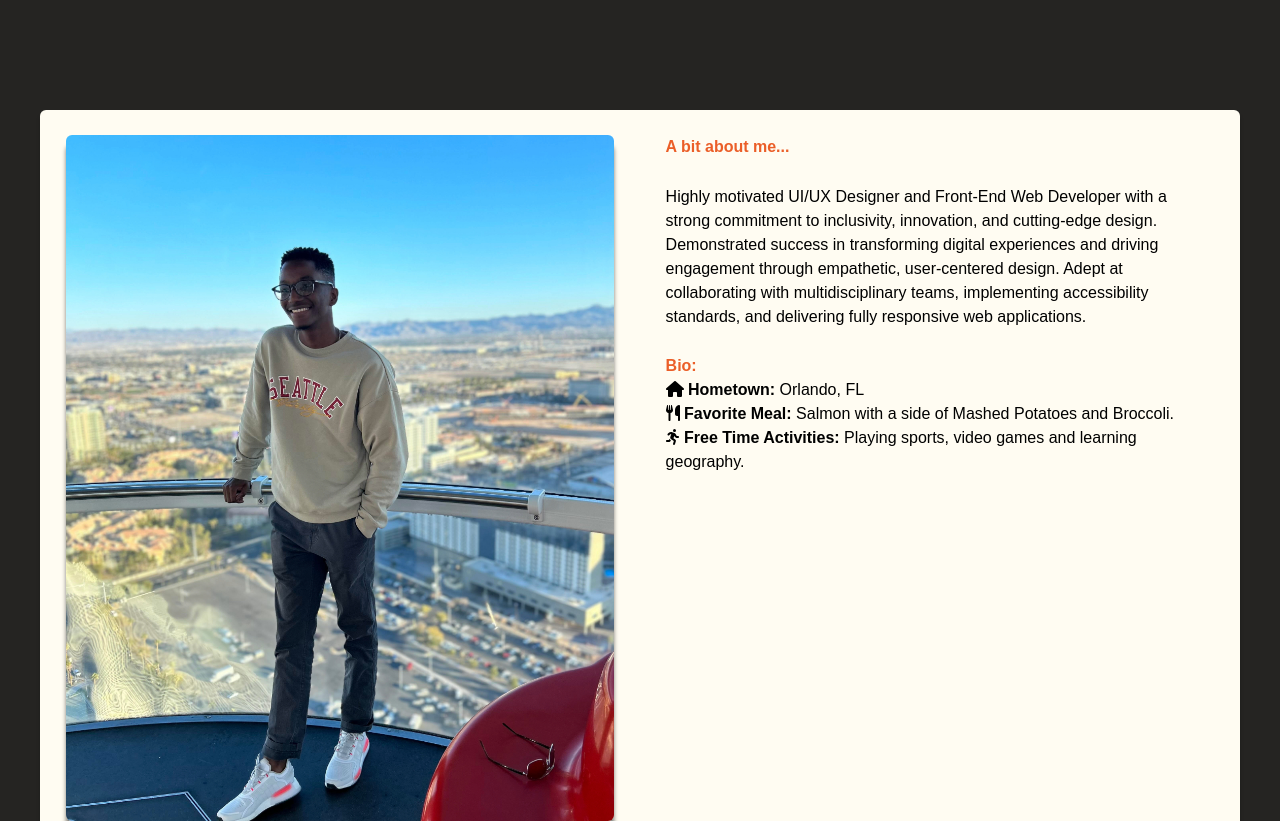
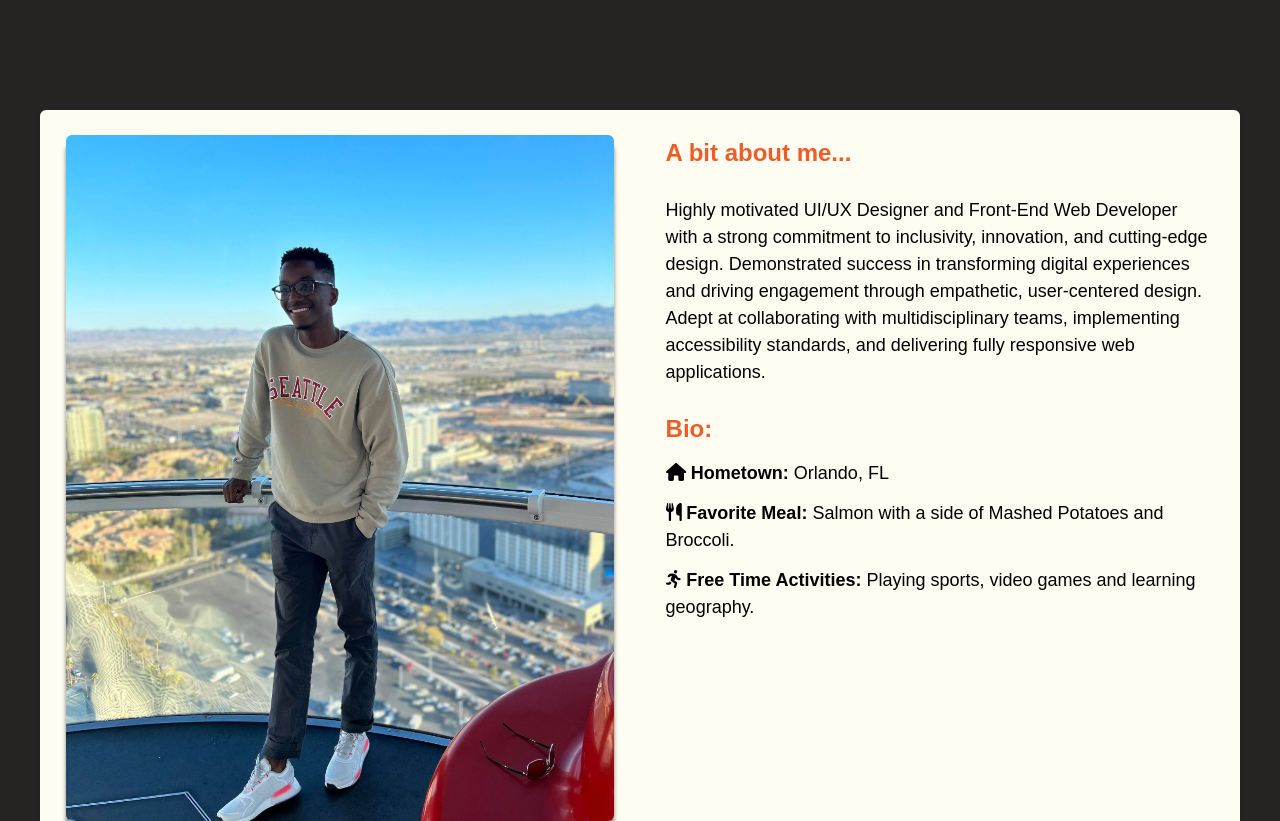
Before and after one commit to kharidubard/dubardPortfolio, a React (Vite) app: page / in a window 1280 px wide. Shown: the part 580-1401 px from the top of the page. Built offline with nearby package versions, Linux system fonts and the light colour scheme.

Commit message:
Update aboutMe.jsx

```diff
--- a/src/components/aboutMe.jsx
+++ b/src/components/aboutMe.jsx
@@ -29,10 +29,10 @@ function About() {
 
           {/* Right Column Text */}
           <div className="p-4 md:w-1/2">
-            <p className="text-left text-24 md:text-28 mb-4 font-bold text-primaryOrange">
+            <p className="text-left md:text-[24px] mb-4 font-bold text-primaryOrange">
               A bit about me...
             </p>
-            <p className="text-20 md:text-24">
+            <p className="xs:text-[16px]  md:text-[18px]">
               Highly motivated UI/UX Designer and Front-End Web Developer with a
               strong commitment to inclusivity, innovation, and cutting-edge
               design. Demonstrated success in transforming digital experiences
@@ -43,12 +43,15 @@ function About() {
             </p>
 
             <div className="mt-4">
-              <p className="text-20 md:text-24 font-semibold text-primaryOrange">Bio:</p>
-              <p className="text-16 md:text-20">
+              <p className="text-20 xs:text-[20px] md:text-[24px] font-semibold text-primaryOrange">Bio:</p>
+              <div className='p-1'></div>
+              <p className="xs:text-[16px] md:text-[18px]">
                 <b><FontAwesomeIcon icon={faHome} /> Hometown:</b> Orlando, FL
                 <br />
+                <div className='p-1'></div>
                 <b><FontAwesomeIcon icon={faUtensils} /> Favorite Meal:</b> Salmon with a side of Mashed Potatoes and Broccoli.
                 <br />
+                <div className='p-1'></div>
                 <b><FontAwesomeIcon icon={faRunning} /> Free Time Activities:</b> Playing sports, video games and learning geography.
               </p>
             </div>
```
